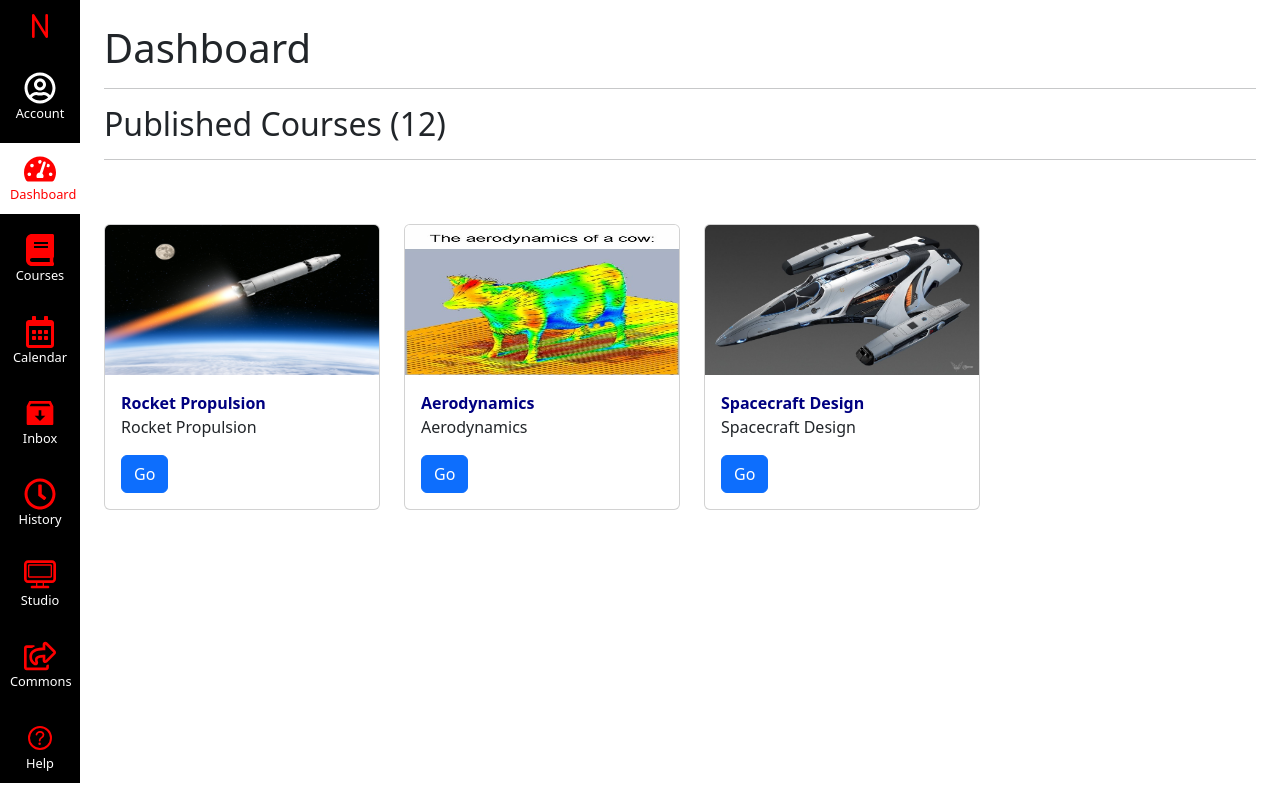
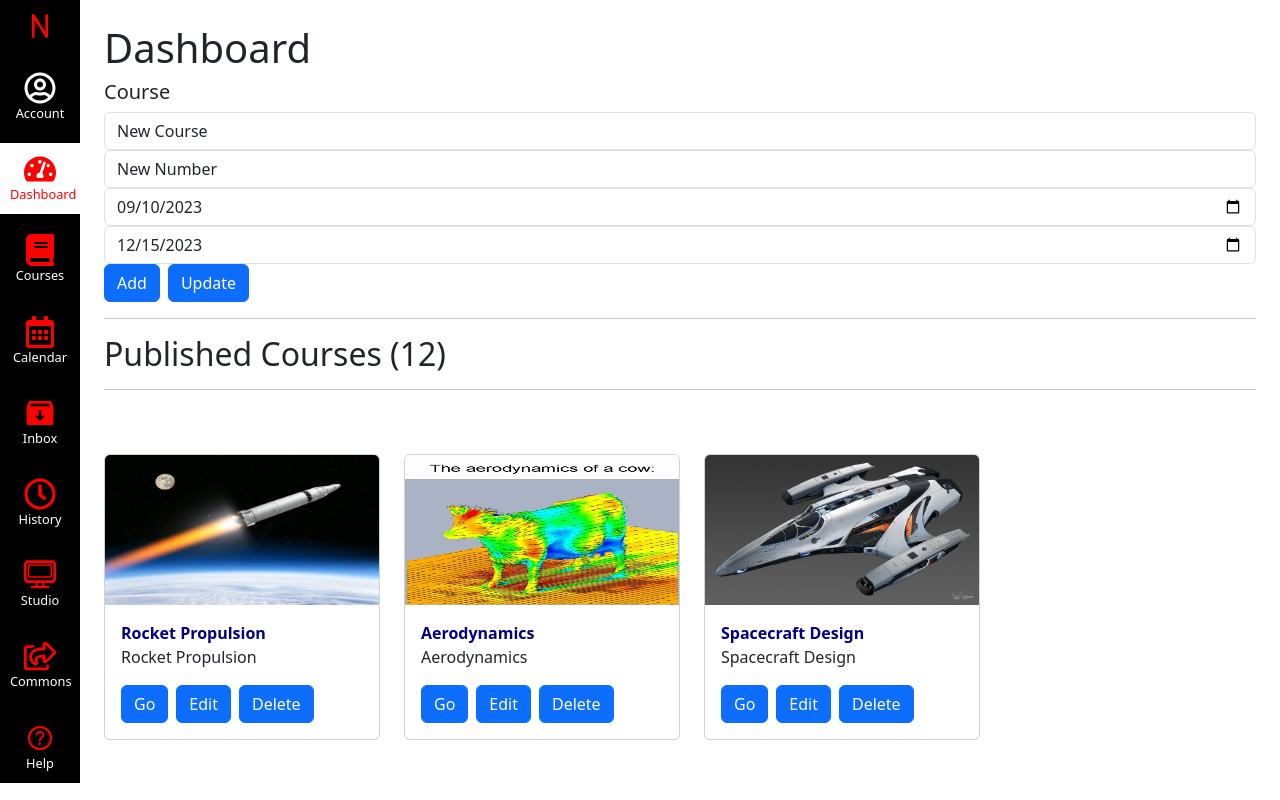
Before and after one commit to CharlieCBC/kanbas-react-web-app, a React (Create React App) app: page /#/Kanbas/Dashboard in a window 1280 px wide. Built offline with nearby package versions, Linux system fonts and the light colour scheme.

Commit message:
Roughly add dashboard functions (3.1)

```diff
--- a/src/Kanbas/Dashboard/index.tsx
+++ b/src/Kanbas/Dashboard/index.tsx
@@ -5,11 +5,69 @@ import TopBar from "../Courses/TopBarComponents/TopBar";
 
 function Dashboard() {
   const [courses, setCourses] = useState(db.courses);
+  const [course, setCourse] = useState({
+    _id: "0",
+    name: "New Course",
+    number: "New Number",
+    startDate: "2023-09-10",
+    endDate: "2023-12-15",
+    image: "/images/reactjs.jpg",
+  });
+
+  const addNewCourse = () => {
+    const newCourse = { ...course, _id: new Date().getTime().toString() };
+    setCourses([...courses, { ...course, ...newCourse }]);
+  };
+  const deleteCourse = (courseId: string) => {
+    setCourses(courses.filter((course) => course._id !== courseId));
+  };
+  const updateCourse = () => {
+    setCourses(
+      courses.map((c) => {
+        if (c._id === course._id) {
+          return course;
+        } else {
+          return c;
+        }
+      }),
+    );
+  };
+
   return (
     <div>
       <TopBar />
       <div className="p-4">
         <h1>Dashboard</h1>
+        <h5>Course</h5>
+        <input
+          value={course.name}
+          className="form-control"
+          onChange={(e) => setCourse({ ...course, name: e.target.value })}
+        />
+        <input
+          value={course.number}
+          className="form-control"
+          onChange={(e) => setCourse({ ...course, number: e.target.value })}
+        />
+        <input
+          value={course.startDate}
+          className="form-control"
+          type="date"
+          onChange={(e) => setCourse({ ...course, startDate: e.target.value })}
+        />
+        <input
+          value={course.endDate}
+          className="form-control"
+          type="date"
+          onChange={(e) => setCourse({ ...course, endDate: e.target.value })}
+        />
+        <button className="btn btn-primary me-2" onClick={addNewCourse}>
+          Add
+        </button>
+        <button className="btn btn-primary" onClick={updateCourse}>
+          Update
+        </button>
+
         <hr />
         <h2>Published Courses (12)</h2>
         <hr />
@@ -38,10 +96,29 @@ function Dashboard() {
                     <p className="card-text">{course.name}</p>
                     <Link
                       to={`/Kanbas/Courses/${course._id}/Home`}
-                      className="btn btn-primary"
+                      className="btn btn-primary me-2"
                     >
                       Go{" "}
                     </Link>
+                    <button
+                      className="btn btn-primary me-2"
+                      onClick={(event) => {
+                        event.preventDefault();
+                        setCourse(course);
+                      }}
+                    >
+                      Edit
+                    </button>
+
+                    <button
+                      className="btn btn-primary"
+                      onClick={(event) => {
+                        event.preventDefault();
+                        deleteCourse(course._id);
+                      }}
+                    >
+                      Delete
+                    </button>
                   </div>
                 </div>
               </div>
```
